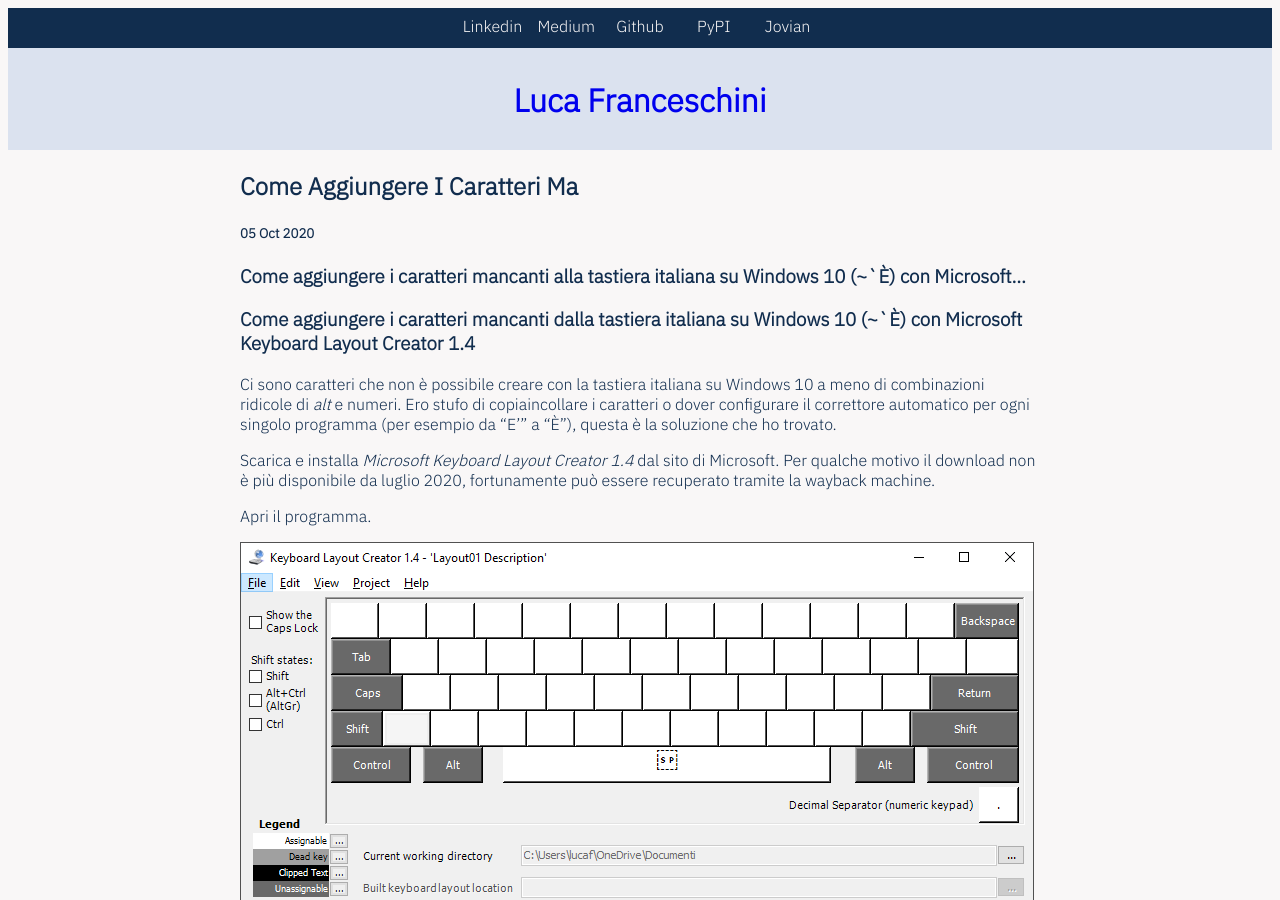
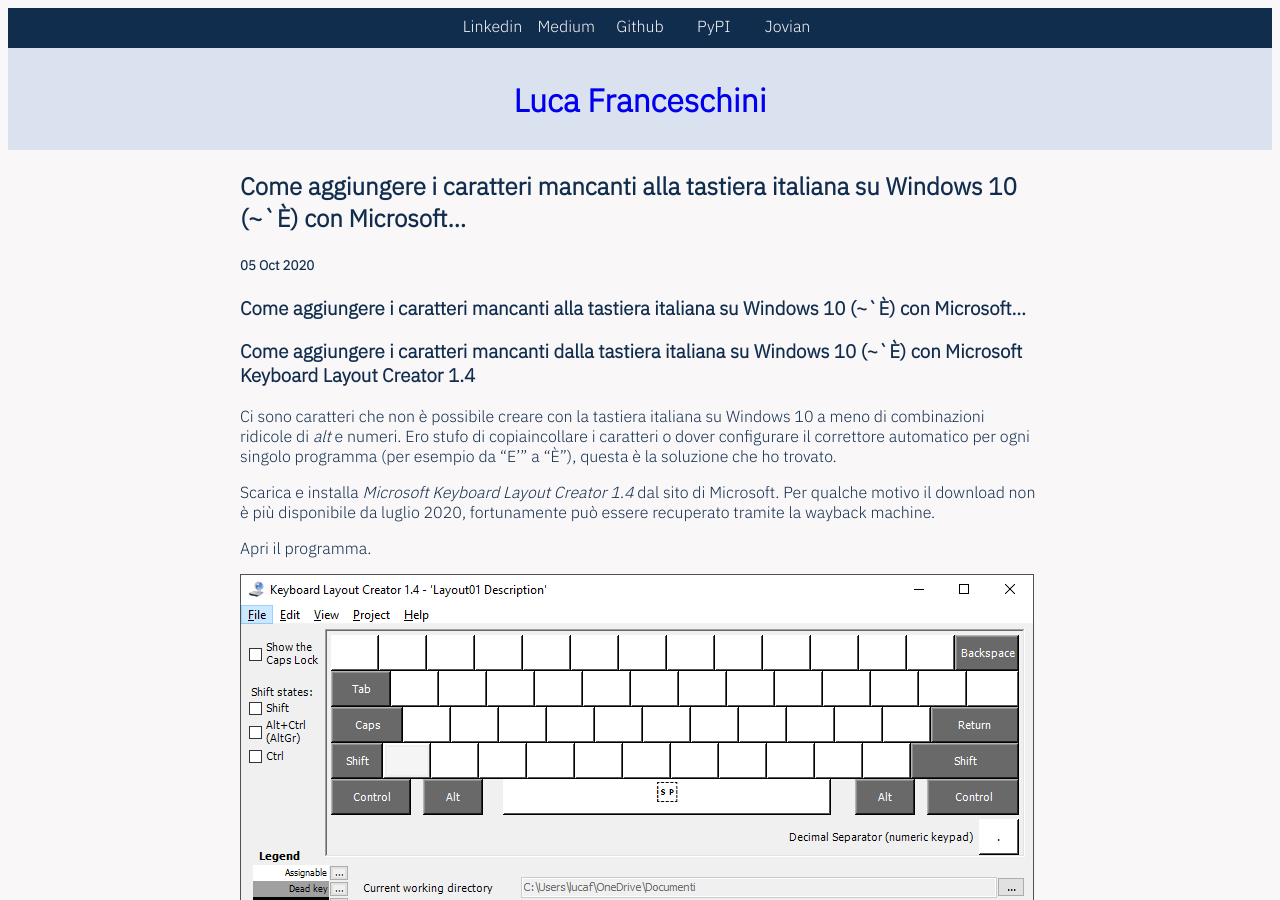
Before and after one commit to lucafrance/lucafrance.github.io, a Jekyll site: the page built from _posts/2020-10-05-come-aggiungere-i-caratteri-ma.md, in a window 1280 px wide and 900 px high. Built offline with Jekyll 4.4.1, drawn with Linux system fonts in a browser that asks for light colours; our own code applies the rules of GitHub Pages for plain Markdown files.

Commit message:
Added front matter to medium posts

```diff
--- a/_posts/2020-10-05-come-aggiungere-i-caratteri-ma.md
+++ b/_posts/2020-10-05-come-aggiungere-i-caratteri-ma.md
@@ -1,3 +1,8 @@
+---
+title: Come aggiungere i caratteri mancanti alla tastiera italiana su Windows 10 (~`È) con Microsoft…
+canonicalurl: https://medium.com/@lucafrance/come-aggiungere-i-caratteri-mancanti-alla-tastiera-italiana-su-windows-10-%C3%A8-con-microsoft-d9af37bfe4df
+---
+
 ### Come aggiungere i caratteri mancanti alla tastiera italiana su Windows 10 (~\`È) con Microsoft…
 
 ### Come aggiungere i caratteri mancanti dalla tastiera italiana su Windows 10 (~\`È) con Microsoft Keyboard Layout Creator 1.4
```
Also changed, not shown: _posts/2020-10-18-tab-for-a-cause-is-ineffective.md (+5 -0 lines), _posts/2020-10-23-should-you-learn-vba-today-1a7.md (+5 -0 lines), _posts/2020-10-30-how-to-the-download-your-entir.md (+5 -0 lines), 1 other file.
